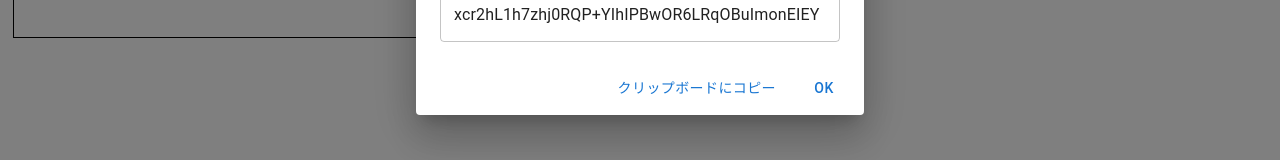
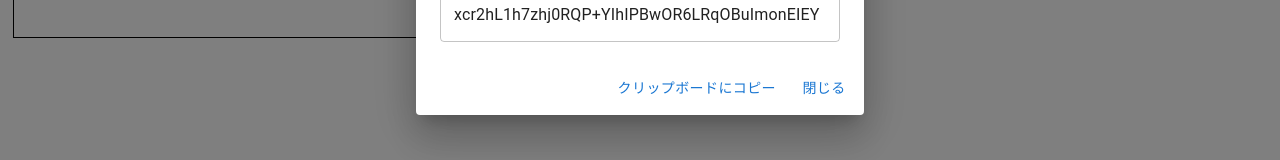
Before and after one commit to semiexp/puzzle-webapp, a React (Vite) app in the folder packages/sudoku-editor/: page / in a window 1280 px wide. Both pictures are taken after a click on the button 116 px from the left and 36 px from the top of the page. Shown: the part 497-657 px from the top of the page. Built offline with nearby package versions, Linux system fonts and the light colour scheme.

Commit message:
OK -> Close in the save dialog

```diff
--- a/packages/sudoku-editor/src/dialogs/saveDialog.tsx
+++ b/packages/sudoku-editor/src/dialogs/saveDialog.tsx
@@ -42,7 +42,7 @@ export const SaveDialog = (props: {
         >
           {t("ui.copyToClipboard")}
         </Button>
-        <Button onClick={() => close()}>{t("ui.ok")}</Button>
+        <Button onClick={() => close()}>{t("ui.close")}</Button>
       </DialogActions>
     </AutoMuiDialog>
   );
--- a/packages/sudoku-editor/src/i18n/en.json
+++ b/packages/sudoku-editor/src/i18n/en.json
@@ -9,6 +9,7 @@
     "save": "Save",
     "ok": "OK",
     "cancel": "Cancel",
+    "close": "Close",
     "copyToClipboard": "Copy to Clipboard",
     "saveDialogNote": "Note: data for unselected rules will be lost."
   },
--- a/packages/sudoku-editor/src/i18n/ja.json
+++ b/packages/sudoku-editor/src/i18n/ja.json
@@ -9,6 +9,7 @@
     "save": "保存",
     "ok": "OK",
     "cancel": "キャンセル",
+    "close": "閉じる",
     "copyToClipboard": "クリップボードにコピー",
     "saveDialogNote": "注意: 選択されていないルールのデータは失われます。"
   },
```
